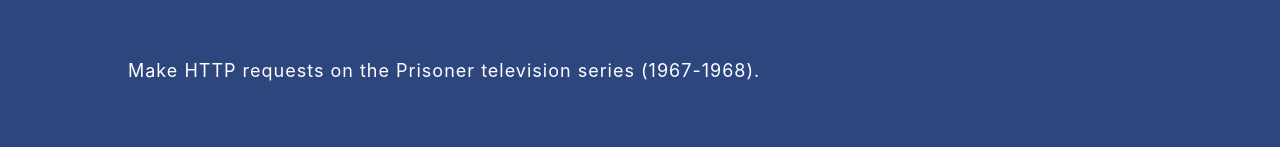
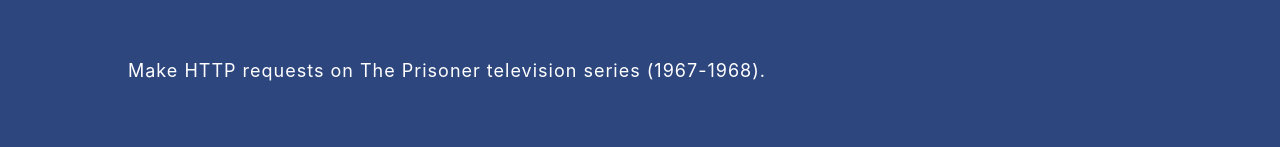
Before and after one commit to answebdev/the-prisoner-api-home, a React (Create React App) app: page / in a window 1280 px wide. Shown: the part 223-370 px from the top of the page. Built offline with nearby package versions, Linux system fonts and the light colour scheme.

Commit message:
update code

```diff
--- a/src/components/pages/Home.js
+++ b/src/components/pages/Home.js
@@ -74,7 +74,7 @@
                     <div className={classes.Content}>
                         <h1 className={classes.MainTitleText}>The Prisoner API</h1>
                         <p className={classes.LeadText}>
-                            Make HTTP requests on the Prisoner television series (1967-1968).
+                            Make HTTP requests on The Prisoner television series (1967-1968).
                         </p>
                         <br />
                         <br />
```
